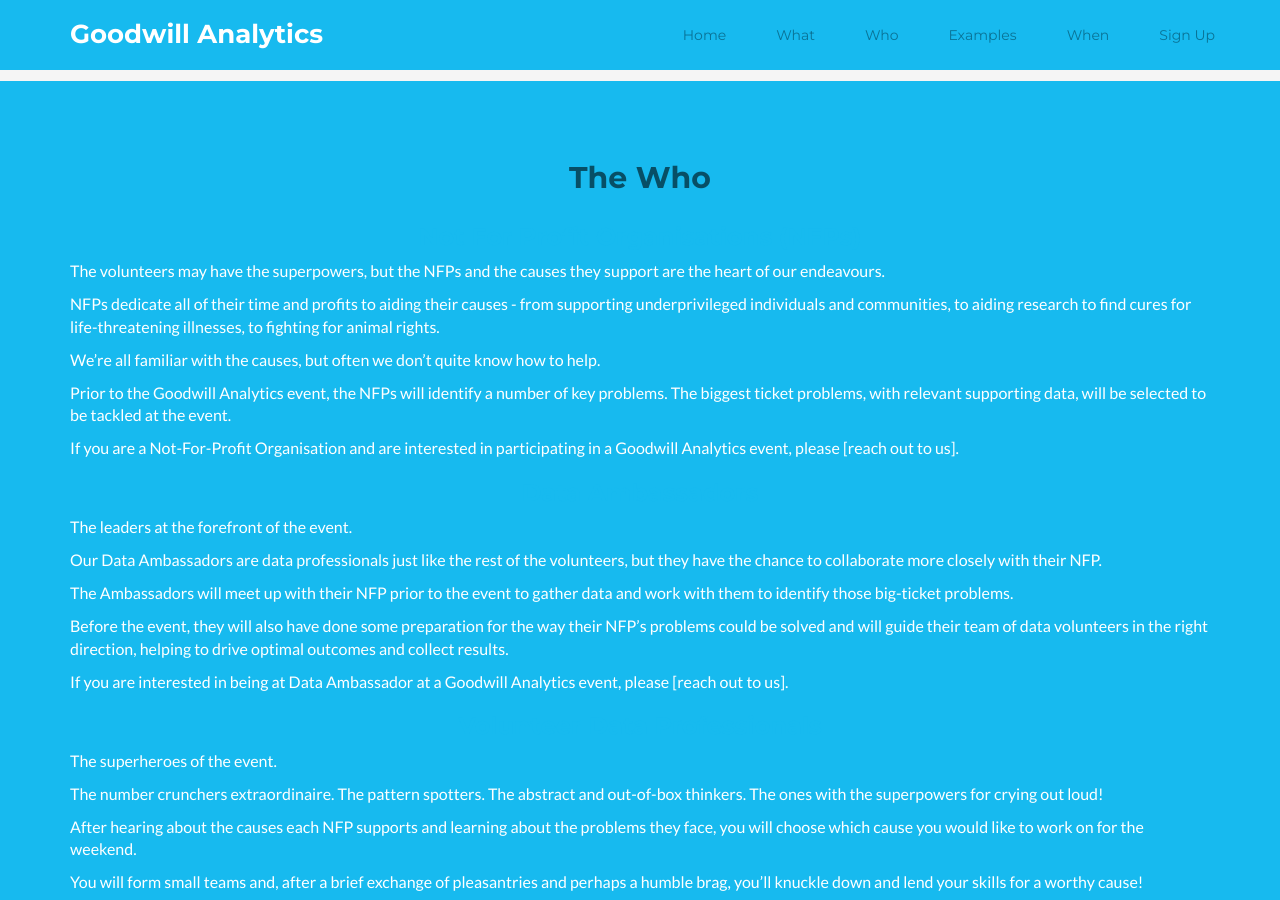
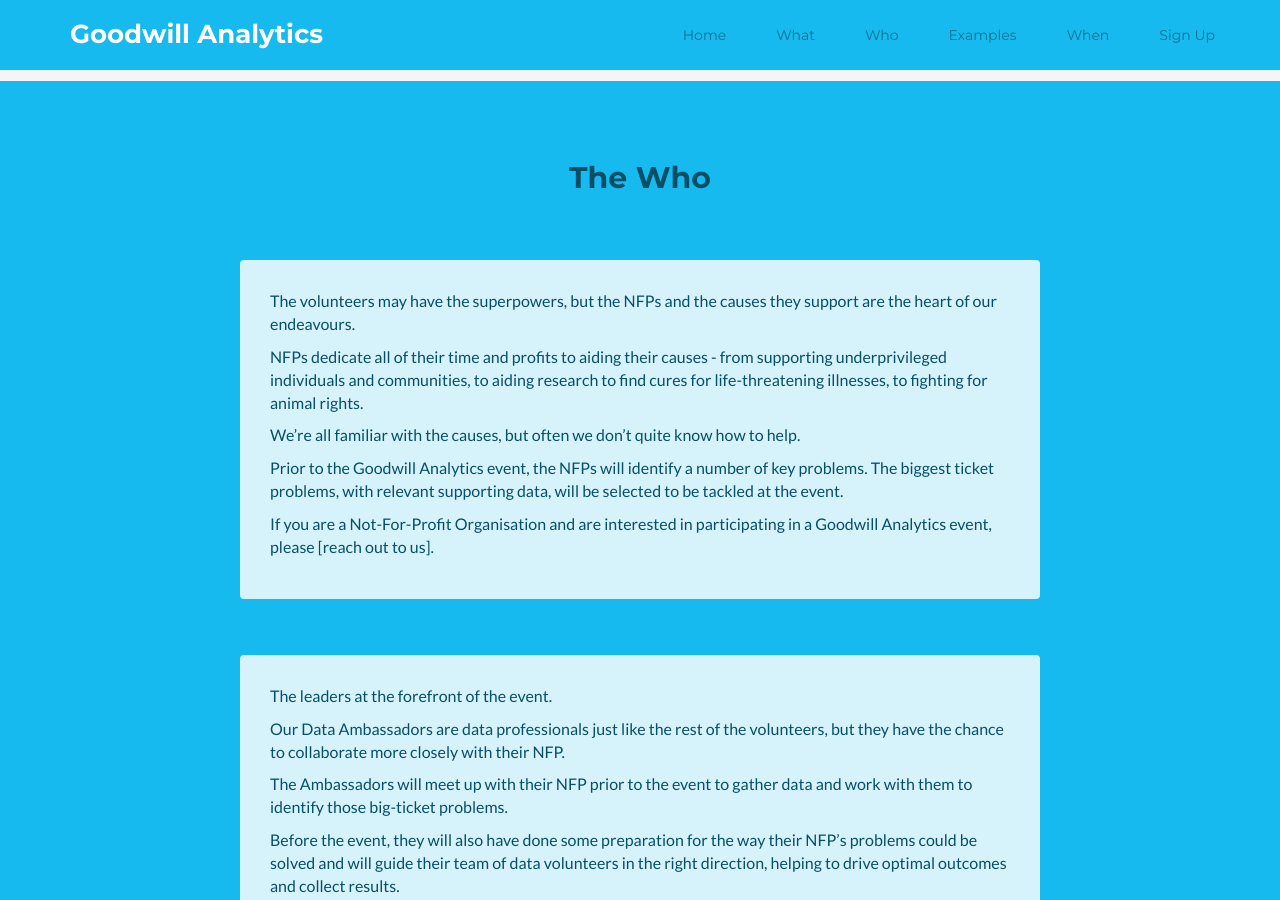
Before and after one commit to goodwillanalytics/goodwillanalytics.github.io, a Jekyll site: the page built from index.html, in a window 1280 px wide and 900 px high, scrolled down 1629 px. Built offline with Jekyll 4.4.1, drawn with Linux system fonts in a browser that asks for light colours.

Commit message:
format changes

```diff
--- a/_includes/examples.html
+++ b/_includes/examples.html
@@ -3,7 +3,7 @@
 	<section id="examples" class="license section">
         <!--<div class="container text-center">//-->
 		<h2 class="title text-center">Success Stories</h3>
-		<div class="features-inner">
+		<div class="license-inner">
 			<p>We’ve had the pleasure of having diverse groups data scientists, analysts and engineers at our Goodwill Analytics events so far, all helping some very worthy causes.</p>
 			<p>Take a peek below to find out more!</p>
 			<h3 class="title text-center">TIMELINE</h3>
--- a/_includes/who.html
+++ b/_includes/who.html
@@ -4,8 +4,7 @@
         <div class="container">
 			<h2 class="title text-center">The Who</h2>
 			<h3 class="sub-title text-center">Not For Profit Organisations (NFPs)</h3>
-			<div class="license-inner">
-
+			<div class="features-inner">
 				<p>The volunteers may have the superpowers, but the NFPs and the causes they support are the heart of our endeavours.</p>
 				<p>NFPs dedicate all of their time and profits to aiding their causes - from supporting underprivileged individuals and communities, to aiding research to find cures for life-threatening illnesses, to fighting for animal rights.</p>
 				<p>We’re all familiar with the causes, but often we don’t quite know how to help.</p>
@@ -13,7 +12,7 @@
 				<p>If you are a Not-For-Profit Organisation and are interested in participating in a Goodwill Analytics event, please [reach out to us].</p>
 			</div>
 			<h3 class="sub-title text-center">Data Ambassadors</h3>
-			<div class="license-inner">
+			<div class="features-inner">
 				<p>The leaders at the forefront of the event.</p>
 				<p>Our Data Ambassadors are data professionals just like the rest of the volunteers, but they have the chance to collaborate more closely with their NFP. </p>
 				<p>The Ambassadors will meet up with their NFP prior to the event to gather data and work with them to identify those big-ticket problems.</p>
@@ -21,7 +20,7 @@
 				<p>If you are interested in being at Data Ambassador at a Goodwill Analytics event, please [reach out to us].</p>
 			</div>
 			<h3 class="sub-title text-center">Volunteer Data Professionals</h3>
-			<div class="license-inner">
+			<div class="features-inner">
 				<p>The superheroes of the event.</p>
 				<p>The number crunchers extraordinaire. The pattern spotters. The abstract and out-of-box thinkers. The ones with the superpowers for crying out loud!</p>
 				<p>After hearing about the causes each NFP supports and learning about the problems they face, you will choose which cause you would like to work on for the weekend.</p>
```
